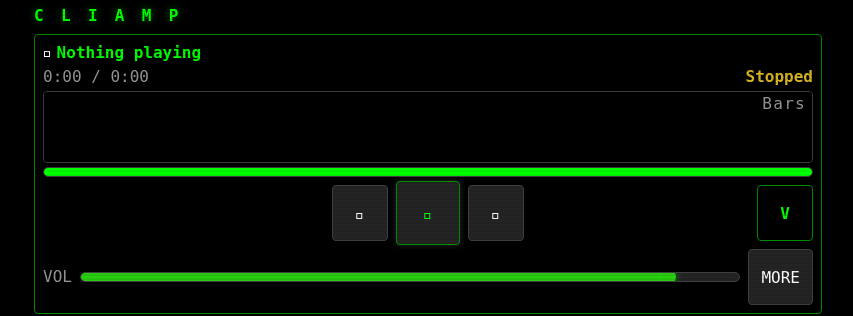
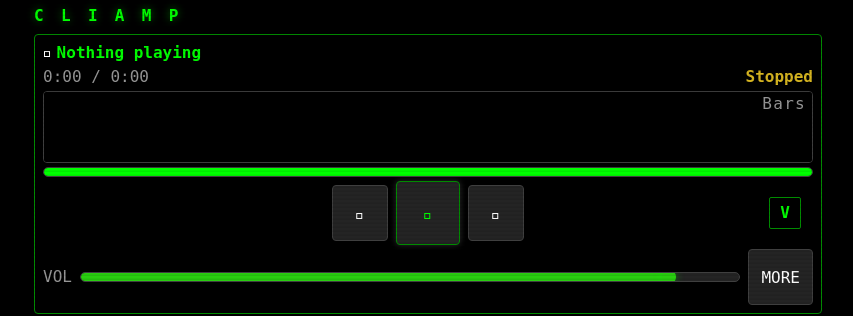
Before and after one commit to keylimesoda/cliamp-web, a React (Vite) app: page / in a window 1280 px wide. Shown: the top 316 px of the page, without its empty margins (212-1065 px from the left). Built offline with nearby package versions, Linux system fonts and the light colour scheme; a web font is replaced by a local one.

Commit message:
Refine visualizer toggle and plugin descriptions

```diff
--- a/src/components/NowPlaying.tsx
+++ b/src/components/NowPlaying.tsx
@@ -217,7 +217,7 @@
             onClick={() => onImmersiveChange?.(true)}
             aria-label="Open full visualizer"
           >
-            V
+            <span className="viz-full-glyph" aria-hidden>V</span>
           </button>
         </div>
 
--- a/src/components/PluginsScreen.tsx
+++ b/src/components/PluginsScreen.tsx
@@ -44,9 +44,11 @@
                 <span className="plugin-marker" aria-hidden>
                   {p.enabled ? "●" : "○"}
                 </span>
-                <span className="plugin-title">
-                  {p.meta.name}
-                  {p.meta.description ? <span className="dim"> — {p.meta.description}</span> : null}
+                <span className="plugin-copy">
+                  <span className="plugin-name">{p.meta.name}</span>
+                  {p.meta.description ? (
+                    <span className="plugin-description">{p.meta.description}</span>
+                  ) : null}
                 </span>
                 <span className="plugin-state">
                   {p.enabled ? "ENABLED" : "DISABLED"}
--- a/src/styles/theme.css
+++ b/src/styles/theme.css
@@ -425,11 +425,30 @@
   color: var(--accent);
 }
 
-.plugin-title {
+.plugin-copy {
   min-width: 0;
+  display: flex;
+  flex-direction: column;
+  justify-content: center;
+  gap: 2px;
+  overflow: hidden;
+}
+
+.plugin-name {
+  min-width: 0;
+  color: var(--text);
+  font-weight: 700;
+  white-space: nowrap;
   overflow: hidden;
   text-overflow: ellipsis;
-  white-space: nowrap;
+}
+
+.plugin-description {
+  min-width: 0;
+  color: var(--text-dim);
+  line-height: 1.1;
+  white-space: normal;
+  overflow-wrap: anywhere;
 }
 
 .plugin-state {
@@ -989,10 +1008,35 @@
   min-width: var(--tap-min);
   min-height: var(--tap-min);
   padding: 0;
+  display: grid;
+  place-items: center;
+  background: transparent;
+  border: 0;
+  box-shadow: none;
+}
+
+.viz-full-toggle:active {
+  background: transparent;
+  border-color: transparent;
+  box-shadow: none;
+}
+
+.viz-full-glyph {
+  width: 32px;
+  height: 32px;
+  display: grid;
+  place-items: center;
+  border: 1px solid var(--border-accent);
+  border-radius: 2px;
   background: var(--bg-sunken);
-  border-color: var(--border-accent);
   color: var(--text-accent);
   font-weight: 700;
+  line-height: 1;
+}
+
+.viz-full-toggle:active .viz-full-glyph {
+  border-color: var(--text-accent);
+  box-shadow: var(--glow-dim);
 }
 
 .immersive-app {
```
